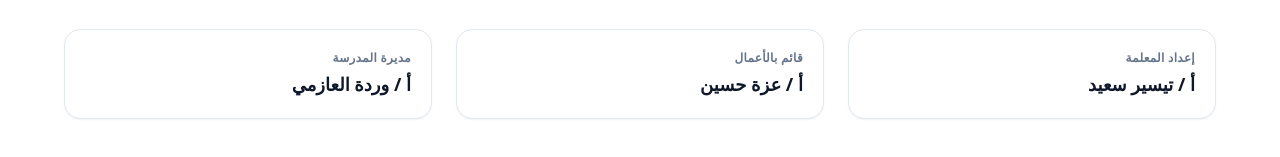
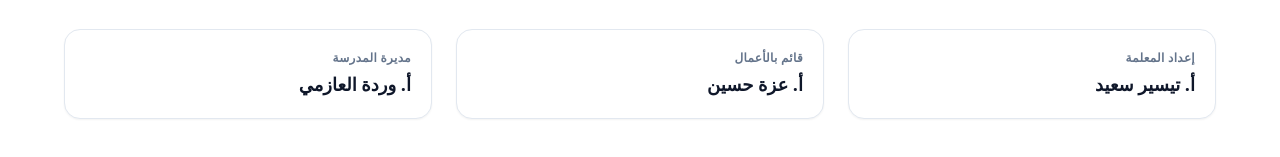
Before and after one commit to sherboo96/math, an Angular app: page / in a window 1280 px wide. Shown: the part 885-1042 px from the top of the page. Built offline with nearby package versions, Linux system fonts and the light colour scheme; no server answers.

Commit message:
Update app.html to correct the formatting of staff titles by replacing "أ /" with "أ." for consistency and improved readability.

```diff
--- a/src/app/app.html
+++ b/src/app/app.html
@@ -309,19 +309,19 @@
         <!-- إعداد المعلمة -->
         <div class="bg-white rounded-2xl p-5 border border-slate-200 shadow-sm hover:shadow-md transition-all duration-300 hover:-translate-y-1">
           <p class="text-xs font-semibold text-slate-500 uppercase tracking-wide mb-1">إعداد المعلمة</p>
-          <p class="text-base md:text-lg font-semibold text-slate-900">أ / تيسير سعيد</p>
+          <p class="text-base md:text-lg font-semibold text-slate-900">أ. تيسير سعيد</p>
         </div>
 
         <!-- قائم بالأعمال -->
         <div class="bg-white rounded-2xl p-5 border border-slate-200 shadow-sm hover:shadow-md transition-all duration-300 hover:-translate-y-1">
           <p class="text-xs font-semibold text-slate-500 uppercase tracking-wide mb-1">قائم بالأعمال</p>
-          <p class="text-base md:text-lg font-semibold text-slate-900">أ / عزة حسين</p>
+          <p class="text-base md:text-lg font-semibold text-slate-900">أ. عزة حسين</p>
         </div>
 
         <!-- مديرة المدرسة -->
         <div class="bg-white rounded-2xl p-5 border border-slate-200 shadow-sm hover:shadow-md transition-all duration-300 hover:-translate-y-1">
           <p class="text-xs font-semibold text-slate-500 uppercase tracking-wide mb-1">مديرة المدرسة</p>
-          <p class="text-base md:text-lg font-semibold text-slate-900">أ / وردة العازمي</p>
+          <p class="text-base md:text-lg font-semibold text-slate-900">أ. وردة العازمي</p>
         </div>
       </div>
     </footer>
```
